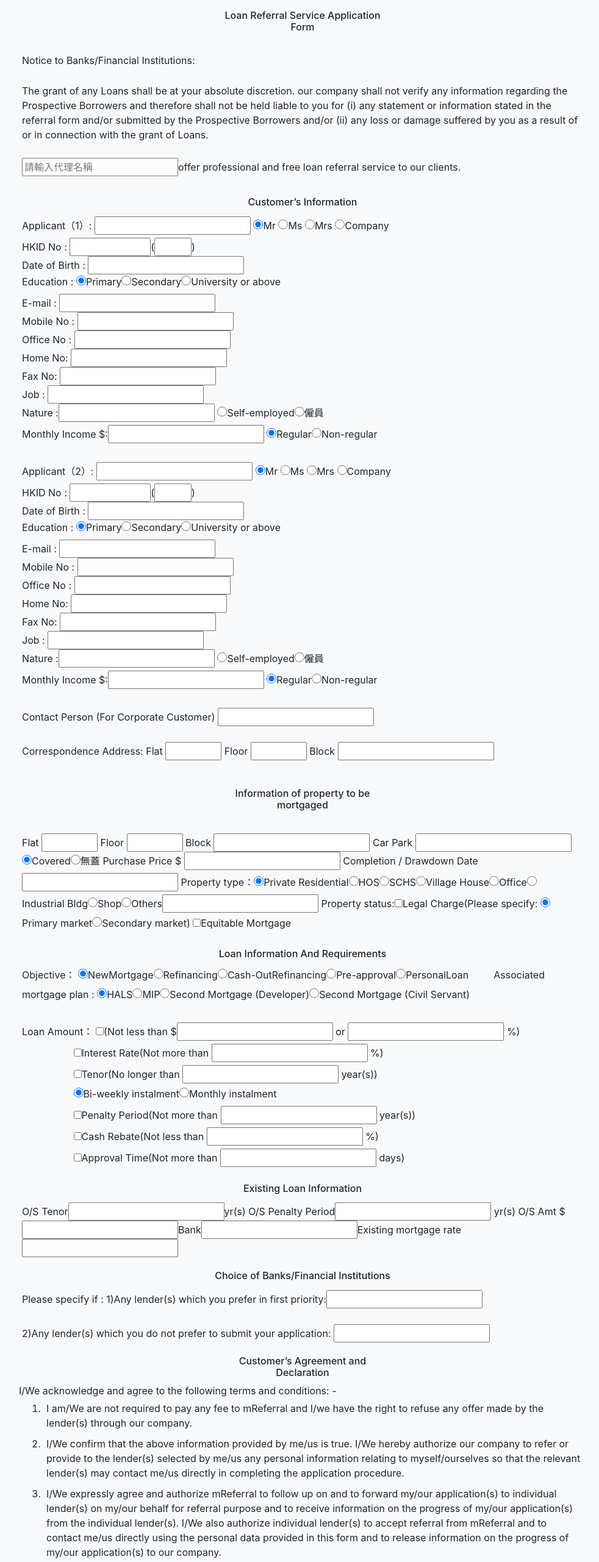
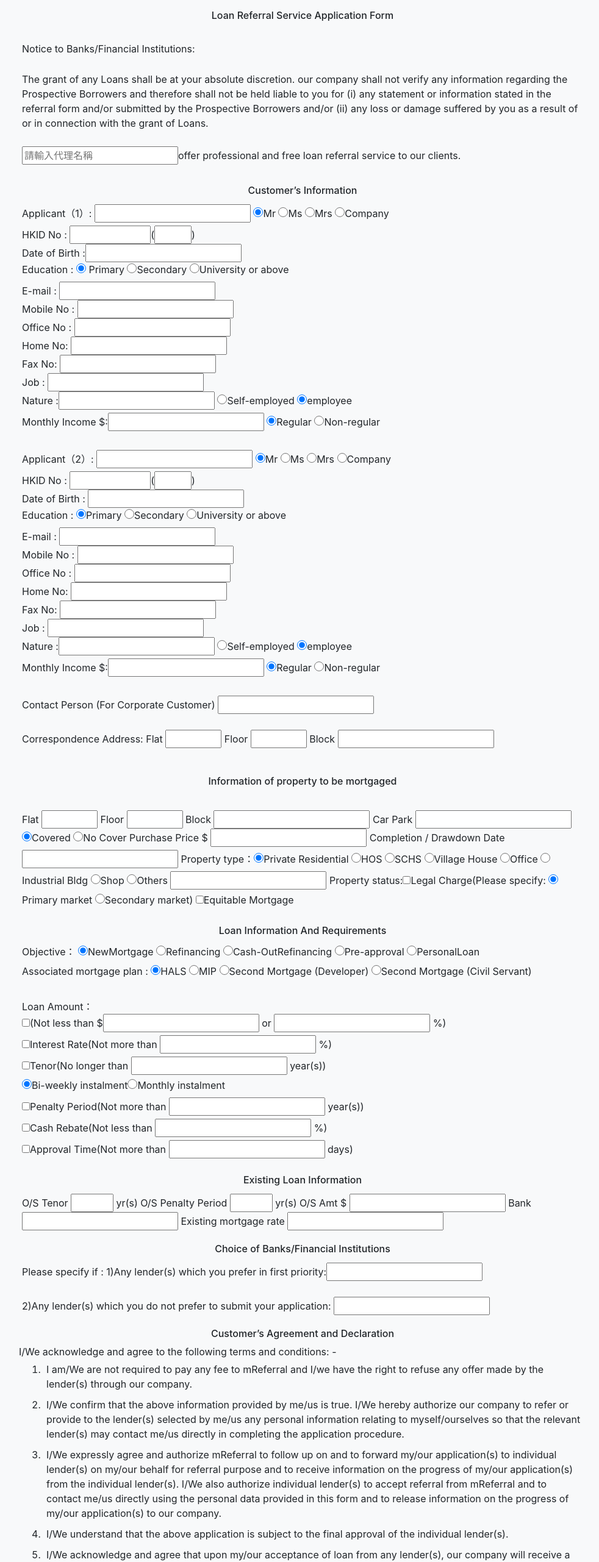
Before and after one commit to RYANCOAL9999/nodejsBlockChainTruffle, a website: page public/formHTML/form8eng.html in a window 1280 px wide. Shown: the top 2562 px of the page at 61% size, without its empty margins (144-1126 px from the left). Drawn offline with nearby package versions, Linux system fonts and the light colour scheme.

Commit message:
cherry-picks and merge

```diff
--- a/public/formHTML/form8eng.html
+++ b/public/formHTML/form8eng.html
@@ -61,11 +61,7 @@
     <body class="bg-light">
         <div class="container">
             <header class="blog-header py-3">
-                <div class="row flex-nowrap justify-content-between align-items-center">
-                    <div class="col-4 pt-1"><!-- <a class="text-muted" href="#">Subscribe</a> --></div>
-                    <div class="col-4 text-center"><h6>Loan Referral Service Application Form</h6></div>
-                    <div class="col-4 d-flex justify-content-end align-items-center" id="uniqueNumber"><!--<h6>表格 3</h6>--></div>
-                </div>
+                <div class="text-center"><h6>Loan Referral Service Application Form</h6></div>
             </header>
             <form name="formNewsLetter" action="/process" method="POST" id="form8Letter">
                 <div class="nav-scroller py-1 mb-2">
@@ -77,11 +73,7 @@
                 </div>
                 <div class="row">
                     <div class="container">
-                        <div class="row flex-nowrap justify-content-between align-items-center">
-                            <div class="col-4 pt-1"><!-- <a class="text-muted" href="#">Subscribe</a> --></div>
-                            <div class="col-4 text-center"><h6>Customer’s Information</h6></div>
-                            <div class="col-4 d-flex justify-content-end align-items-center"><!--<h6>表格 3</h6>--></div>
-                        </div>
+                        <div class="text-center"><h6>Customer’s Information</h6></div>
                         <p>Applicant（1）: <input type="text" name="userAEng">
                             <span class="sortOptions">
                                 <input type="radio" name="userAExclusive" value="Mr" checked><label for="Mr">Mr</label>
@@ -90,8 +82,8 @@
                                             <input type="radio" name="userAExclusive" value="Company"><label for="Company">Company</label>
                                             </span><br>
                            HKID No : <input type="text" name="userAIDNumber" size="8">(<input type="text" name="userAIDBRNumber" size="1">)<br>
-                           Date of Birth : <input type="text" id="datepicker0" name="userABirthday"><br>
-                           Education : <span class="sortOptions"><input type="radio" name="userAEducation" value="Primary" checked><label for="Primary">Primary</label><input type="radio" name="userAEducation" value="Secondary"><label for="Secondary">Secondary</label><input type="radio" name="userAEducation" value="University or above"><label for="University or above">University or above</label></span><br>
+                           Date of Birth :<input type="text" class="datepick" name="userABirthday"><br>
+                           Education : <span class="sortOptions"><input type="radio" name="userAEducation" value="Primary" checked> <label for="Primary">Primary</label> <input type="radio" name="userAEducation" value="Secondary"><label for="Secondary">Secondary</label> <input type="radio" name="userAEducation" value="University or above"><label for="University or above">University or above</label></span><br>
                            E-mail : <input type="text" name="userAEmail"><br>
                            Mobile No : <input type="number" name="userAMobilePhoneNumber" size="10"><br>
                            Office No : <input type="number" name="userAOfficePhoneNumber" size="10"><br>
@@ -99,9 +91,9 @@
                            Fax No: <input type="number" name="userAFaxNumber"><br>
                            Job : <input type="text" name="userAPosition"><br>
                            Nature :<input type="text" name="userABusinessNature">
-                           <span class="sortOptions"><input type="radio" name="userAEmploy" value="Self-employed"><label for="Self-employed">Self-employed</label><input type="radio" name="userAEmploy" value="僱員"><label for="僱員">僱員</label></span><br>
+                           <span class="sortOptions"><input type="radio" name="userAEmploy" value="Self-employed"><label for="Self-employed">Self-employed</label> <input type="radio" name="userAEmploy" value="employee" checked><label for="employee">employee</label></span><br>
                            Monthly Income $:<input type="text" class="amount" name="userAIncomeDollar">
-                           <span class="sortOptions"><input type="radio" name="userAIncome" value="Regular" checked><label for="Regular">Regular</label><input type="radio" name="userAIncome" value="Non-regular"><label for="Non-regular">Non-regular</label></span><br>
+                           <span class="sortOptions"><input type="radio" name="userAIncome" value="Regular" checked><label for="Regular">Regular</label> <input type="radio" name="userAIncome" value="Non-regular"><label for="Non-regular">Non-regular</label></span><br>
                         </p>
                         <p>Applicant（2）: <input type="text" name="userBEng">
                             <span class="sortOptions">
@@ -111,8 +103,8 @@
                                             <input type="radio" name="userBExclusive" value="Company"><label for="Company">Company</label>
                                                 </span><br>
                             HKID No : <input type="text" name="userBIDNumber" size="8">(<input type="text" name="userBIDBRNumber" size="1">)<br>
-                                Date of Birth : <input type="text" id="datepicker0" name="userBBirthday"><br>
-                                    Education : <span class="sortOptions"><input type="radio" name="userBEducation" value="Primary" checked><label for="Primary">Primary</label><input type="radio" name="userBEducation" value="Secondary"><label for="Secondary">Secondary</label><input type="radio" name="userBEducation" value="University or above"><label for="University or above">University or above</label></span><br>
+                                Date of Birth : <input type="text" class="datepick" name="userBBirthday"><br>
+                                    Education : <span class="sortOptions"><input type="radio" name="userBEducation" value="Primary" checked><label for="Primary">Primary</label> <input type="radio" name="userBEducation" value="Secondary"><label for="Secondary">Secondary</label> <input type="radio" name="userBEducation" value="University or above"><label for="University or above">University or above</label></span><br>
                                     E-mail : <input type="text" name="userBEmail"><br>
                                         Mobile No : <input type="number" name="userBMobilePhoneNumber" size="10"><br>
                                             Office No : <input type="number" name="userBOfficePhoneNumber" size="10"><br>
@@ -120,74 +112,54 @@
                                                     Fax No: <input type="number" name="userBFaxNumber"><br>
                                                         Job : <input type="text" name="userBPosition"><br>
                                                             Nature :<input type="text" name="userBBusinessNature">
-                                                                <span class="sortOptions"><input type="radio" name="userBEmploy" value="Self-employed"><label for="Self-employed">Self-employed</label><input type="radio" name="userBEmploy" value="僱員"><label for="僱員">僱員</label></span><br>
+                                                                <span class="sortOptions"><input type="radio" name="userBEmploy" value="Self-employed"><label for="Self-employed">Self-employed</label> <input type="radio" name="userBEmploy" value="employee" checked><label for="employee">employee</label></span><br>
                                                                 Monthly Income $:<input type="text" class="amount" name="userBIncomeDollar">
-                                                                    <span class="sortOptions"><input type="radio" name="userBIncome" value="Regular" checked><label for="Regular">Regular</label><input type="radio" name="userBIncome" value="Non-regular"><label for="Non-regular">Non-regular</label></span><br>
+                                                                    <span class="sortOptions"><input type="radio" name="userBIncome" value="Regular" checked><label for="Regular">Regular</label> <input type="radio" name="userBIncome" value="Non-regular"><label for="Non-regular">Non-regular</label></span><br>
                                                                     </p>
 
                         <p>Contact Person (For Corporate Customer) <input type="text" name="contractPerson" ></p>
                         <p>Correspondence Address: Flat <input type="text" name="contractFlat" size="4"> Floor <input type="text" name="contractFloor" size="4"> Block <input type="text" name="contractBlock">
                         </p>
                         <br>
-                        <div class="row flex-nowrap justify-content-between align-items-center">
-                            <div class="col-4 pt-1"><!-- <a class="text-muted" href="#">Subscribe</a> --></div>
-                            <div class="col-4 text-center"><h6>Information of property to be mortgaged</h6></div>
-                            <div class="col-4 d-flex justify-content-end align-items-center"><!--<h6>表格 3</h6>--></div>
-                        </div>
+                        <div class="text-center"><h6>Information of property to be mortgaged</h6></div>
                         <br>
                         <p> Flat <input type="text" name="propertyFlat" size="4">
                             Floor <input type="text" name="propertyFloor" size="4">
                             Block <input type="text" name="propertyBlock" >
                             Car Park <input type="text" name="carAddress" >
-                            <span class="sortOptions"><input type="radio" name="cover" value="Covered" checked><label for="Covered">Covered</label><input type="radio" name="cover" value="無蓋"><label for="無蓋">無蓋</label></span>
+                            <span class="sortOptions"><input type="radio" name="cover" value="Covered" checked><label for="Covered">Covered</label> <input type="radio" name="cover" value="No Cover"><label for="No Cover">No Cover</label></span>
                             Purchase Price $ <input type="text" name="price" class="amount" >
                             Completion / Drawdown Date <input type="text" id="datepicker2" name="propertyDate" >
-                            Property type：<span class="sortOptions"><input type="radio" name="propertyCat" value="Private Residential" checked><label for="Private Residential">Private Residential</label><input type="radio" name="propertyCat" value="HOS"><label for="HOS">HOS</label><input type="radio" name="propertyCat" value="SCHS"><label for="SCHS">SCHS</label><input type="radio" name="propertyCat" value="Village House"><label for="Village House">Village House</label><input type="radio" name="propertyCat" value="Office"><label for="Office">Office</label><input type="radio" name="propertyCat" value="Industrial Bldg"><label for="Industrial Bldg">Industrial Bldg</label><input type="radio" name="propertyCat" value="Shop"><label for="Shop">Shop</label><input type="radio" name="propertyCat" value="Others"><label for="Others">Others</label><input type="text" name="propertyOther" >
+                            Property type：<span class="sortOptions"><input type="radio" name="propertyCat" value="Private Residential" checked><label for="Private Residential">Private Residential</label> <input type="radio" name="propertyCat" value="HOS"><label for="HOS">HOS</label> <input type="radio" name="propertyCat" value="SCHS"><label for="SCHS">SCHS</label> <input type="radio" name="propertyCat" value="Village House"><label for="Village House">Village House</label> <input type="radio" name="propertyCat" value="Office"><label for="Office">Office</label> <input type="radio" name="propertyCat" value="Industrial Bldg"><label for="Industrial Bldg">Industrial Bldg</label> <input type="radio" name="propertyCat" value="Shop"><label for="Shop">Shop</label> <input type="radio" name="propertyCat" value="Others"><label for="Others">Others</label> <input type="text" name="propertyOther" >
                             </span>
-                            Property status:<input type="checkbox" name="propertyStatus" value=1><label for=1>Legal Charge</label>(Please specify: <span class="sortOptions"><input type="radio" name="market" value="Primary market" checked><label for="Primary market">Primary market</label><input type="radio" name="market" value="Secondary market"><label for="Secondary market">Secondary market</label></span>)
+                            Property status:<input type="checkbox" name="propertyStatus" value=1><label for=1>Legal Charge</label>(Please specify: <span class="sortOptions"><input type="radio" name="market" value="Primary market" checked><label for="Primary market">Primary market</label> <input type="radio" name="market" value="Secondary market"><label for="Secondary market">Secondary market</label></span>)
                             <input type="checkbox" name="propertyOffPlan" value=1><label for=1>Equitable Mortgage</label>
                         </p>
-                        <div class="row flex-nowrap justify-content-between align-items-center">
-                            <div class="col-4 pt-1"><!-- <a class="text-muted" href="#">Subscribe</a> --></div>
-                            <div class="col-4 text-center"><h6>Loan Information And Requirements</h6></div>
-                            <div class="col-4 d-flex justify-content-end align-items-center"><!--<h6>表格 3</h6>--></div>
-                        </div>
+                        <div class="text-center"><h6>Loan Information And Requirements</h6></div>
                         <p>Objective：
-                        <span class="sortOptions"><input type="radio" name="loanPurpose" value="NewMortgage" checked><label for="NewMortgage">NewMortgage</label><input type="radio" name="loanPurpose" value="Refinancing"><label for="Refinancing">Refinancing</label><input type="radio" name="loanPurpose" value="Cash-OutRefinancing"><label for="Cash-OutRefinancing">Cash-OutRefinancing</label><input type="radio" name="loanPurpose" value="Pre-approval"><label for="Pre-approval">Pre-approval</label><input type="radio" name="loanPurpose" value="PersonalLoan"><label for="PersonalLoan">PersonalLoan</label>
+                        <span class="sortOptions"><input type="radio" name="loanPurpose" value="NewMortgage" checked><label for="NewMortgage">NewMortgage</label> <input type="radio" name="loanPurpose" value="Refinancing"><label for="Refinancing">Refinancing</label> <input type="radio" name="loanPurpose" value="Cash-OutRefinancing"><label for="Cash-OutRefinancing">Cash-OutRefinancing</label> <input type="radio" name="loanPurpose" value="Pre-approval"><label for="Pre-approval">Pre-approval</label> <input type="radio" name="loanPurpose" value="PersonalLoan"><label for="PersonalLoan">PersonalLoan</label>
                             </span>
-                            &emsp;&emsp;
+                            <br />
                             Associated mortgage plan :
-                            <span class="sortOptions"><input type="radio" name="additionalLoanPlan" value="HALS" checked><label for="HALS">HALS</label><input type="radio" name="additionalLoanPlan" value="MIP"><label for="MIP">MIP</label><input type="radio" name="additionalLoanPlan" value="Second Mortgage (Developer)"><label for="Second Mortgage (Developer)">Second Mortgage (Developer)</label><input type="radio" name="additionalLoanPlan" value="Second Mortgage (Civil Servant)"><label for="Second Mortgage (Civil Servant)">Second Mortgage (Civil Servant)</label>
+                            <span class="sortOptions"><input type="radio" name="additionalLoanPlan" value="HALS" checked><label for="HALS">HALS</label> <input type="radio" name="additionalLoanPlan" value="MIP"><label for="MIP">MIP</label> <input type="radio" name="additionalLoanPlan" value="Second Mortgage (Developer)"><label for="Second Mortgage (Developer)">Second Mortgage (Developer)</label> <input type="radio" name="additionalLoanPlan" value="Second Mortgage (Civil Servant)"><label for="Second Mortgage (Civil Servant)">Second Mortgage (Civil Servant)</label>
                             </span>
                         </p>
                         <p>Loan Amount：
-                            <input type="checkbox" name="loanRequest" value=1><label for=1>(Not less than $</label><input type="text" class="amount" name="loanRequestMoney" > or <input type="number" name="loanRequestPer"> %)
-                                <br>&emsp;&emsp;&emsp;&emsp;&emsp;&nbsp;<input type="checkbox" name="interestRate" value=1><label for=1>Interest Rate</label>(Not more than <input type="number" name="interestRatePer" > %)
-                                <br>&emsp;&emsp;&emsp;&emsp;&emsp;&nbsp;<input type="checkbox" name="repaymentPeriod" value=1><label for=1>Tenor</label>(No longer than <input type="number" name="repaymentPeriodYear" > year(s))
-                                <br>&emsp;&emsp;&emsp;&emsp;&emsp;&nbsp;<span class="sortOptions"><input type="radio" name="contribution" value="Bi-weekly instalment" checked><label for="Bi-weekly instalment">Bi-weekly instalment</label><input type="radio" name="contribution" value="Monthly instalment"><label for="Monthly instalment">Monthly instalment</label></span>
-                                <br>&emsp;&emsp;&emsp;&emsp;&emsp;&nbsp;<input type="checkbox" name="penaltyPeriod" value=1><label for=1>Penalty Period</label>(Not more than <input type="number" name="penaltyPeriodYear" > year(s))
-                                <br>&emsp;&emsp;&emsp;&emsp;&emsp;&nbsp;<input type="checkbox" name="cashRebate" value=1><label for=1>Cash Rebate</label>(Not less than <input type="number" name="cashRebatePer" > %)
-                                <br>&emsp;&emsp;&emsp;&emsp;&emsp;&nbsp;<input type="checkbox" name="approvalLoan" value=1><label for=1>Approval Time</label>(Not more than <input type="number" name="approvalLoanDay" > days)
+                            <br><input type="checkbox" name="loanRequest" value=1><label for=1>(Not less than $</label><input type="text" class="amount" name="loanRequestMoney" > or <input type="number" name="loanRequestPer"> %)
+                            <br><input type="checkbox" name="interestRate" value=1><label for=1>Interest Rate</label>(Not more than <input type="number" name="interestRatePer" > %)
+                            <br><input type="checkbox" name="repaymentPeriod" value=1><label for=1>Tenor</label>(No longer than <input type="number" name="repaymentPeriodYear" > year(s))
+                            <br><span class="sortOptions"><input type="radio" name="contribution" value="Bi-weekly instalment" checked><label for="Bi-weekly instalment">Bi-weekly instalment</label><input type="radio" name="contribution" value="Monthly instalment"><label for="Monthly instalment">Monthly instalment</label></span>
+                            <br><input type="checkbox" name="penaltyPeriod" value=1><label for=1>Penalty Period</label>(Not more than <input type="number" name="penaltyPeriodYear" > year(s))
+                            <br><input type="checkbox" name="cashRebate" value=1><label for=1>Cash Rebate</label>(Not less than <input type="number" name="cashRebatePer" > %)
+                            <br><input type="checkbox" name="approvalLoan" value=1><label for=1>Approval Time</label>(Not more than <input type="number" name="approvalLoanDay" > days)
                         </p>
-                        <div class="row flex-nowrap justify-content-between align-items-center">
-                            <div class="col-4 pt-1"><!-- <a class="text-muted" href="#">Subscribe</a> --></div>
-                            <div class="col-4 text-center"><h6>Existing Loan Information</h6></div>
-                            <div class="col-4 d-flex justify-content-end align-items-center"><!--<h6>表格 3</h6>--></div>
-                        </div>
-                        <p>O/S Tenor<input type="number" name="remainingContributionPeriodYear" >yr(s) O/S Penalty Period<input type="number" name="surlusFineYear" > yr(s) O/S Amt $<input type="text" class="amount" name="AmountOwned" >Bank<input type="text" name="bankMortgage" >Existing mortgage rate<input type="number" name="existingMortgageRate" >
+                        <div class="text-center"><h6>Existing Loan Information</h6></div>
+                        <p>O/S Tenor <input type="number" name="remainingContributionPeriodYear" style="width:70px;"> yr(s) O/S Penalty Period <input type="number" name="surlusFineYear" style="width:70px;"> yr(s) O/S Amt $ <input type="text" class="amount" name="AmountOwned" > Bank <input type="text" name="bankMortgage" > Existing mortgage rate <input type="number" name="existingMortgageRate" >
                         </p>
-                        <div class="row flex-nowrap justify-content-between align-items-center">
-                            <div class="col-4 pt-1"><!-- <a class="text-muted" href="#">Subscribe</a> --></div>
-                            <div class="col-4 text-center"><h6>Choice of Banks/Financial Institutions</h6></div>
-                            <div class="col-4 d-flex justify-content-end align-items-center"><!--<h6>表格 3</h6>--></div>
-                        </div>
-                            <p>Please specify if : 1)Any lender(s) which you prefer in first priority:<input type="text" name="BankChoose" ></p>
-                            <p>2)Any lender(s) which you do not prefer to submit your application: <input type="text" name="otherBankChoose" ></p>
-                        <div class="row flex-nowrap justify-content-between align-items-center">
-                            <div class="col-4 pt-1"><!-- <a class="text-muted" href="#">Subscribe</a> --></div>
-                            <div class="col-4 text-center"><h6>Customer’s Agreement and Declaration</h6></div>
-                            <div class="col-4 d-flex justify-content-end align-items-center"><!--<h6>表格 3</h6>--></div>
-                        </div>
+                        <div class="text-center"><h6>Choice of Banks/Financial Institutions</h6></div>
+                        <p>Please specify if : 1)Any lender(s) which you prefer in first priority:<input type="text" name="BankChoose" ></p>
+                        <p>2)Any lender(s) which you do not prefer to submit your application: <input type="text" name="otherBankChoose" ></p>
+                        <div class="text-center"><h6>Customer’s Agreement and Declaration</h6></div>
                         I/We acknowledge and agree to the following terms and conditions: -
                         <ol type="1">
                             <li>I am/We are not required to pay any fee to mReferral and I/we have the right to refuse any offer made by the lender(s) through our company.</li>
@@ -283,5 +255,6 @@
                 </form>
             </div>
         </div>
+        <script type="text/javascript" src="/js/jqueryHandle.js"></script>
     </body>
 </html>
--- a/public/js/formDataSetting.js
+++ b/public/js/formDataSetting.js
@@ -388,44 +388,4 @@ var buttonEvent =
 
 };
 
-/**
- * concurrenc with , input
- */
-(function($, undefined){
-  "use strict";
-  $(function() {
-    var $concurrenc = $(".amount");
-    $concurrenc.on("keyup", function(event){
-        // alert('Hello');
-        var selection = window.getSelection().toString();
-        if ( selection !== '' ) {
-              return;
-        }
-        if ( $.inArray( event.keyCode, [38,40,37,39] ) !== -1 ) {
-          return;
-        }
-        var $this = $( this );
-        // Get the value.
-        var input = $this.val();
-
-        var input = input.replace(/[\D\s\._\-]+/g, "");
-        input = input ? parseInt( input, 10 ) : 0;
-
-        $this.val( function() {
-          return ( input === 0 ) ? "" : input.toLocaleString( "en-US" );
-        });
-    })
-  });
-})(jQuery);
-
-/**
- *  datapicker for all broswers settings.
- */
-$( function() {
-  for(var i = 0 ; i < 3; i++)
-  {
-    $( `#datepicker${i}` ).datepicker();
-  }
-} );
-
 var hyperledger = 1;
--- /dev/null
+++ b/public/js/jqueryHandle.js
@@ -0,0 +1,33 @@
+/**
+ * concurrenc with , input
+ */
+(function($, undefined){
+    "use strict";
+    $(function() {
+        var $concurrenc = $(".amount");
+        $concurrenc.on("keyup", function(event){
+            // alert('Hello');
+            var selection = window.getSelection().toString();
+            if ( selection !== '' ) {
+                return;
+            }
+            if ( $.inArray( event.keyCode, [38,40,37,39] ) !== -1 ) {
+            return;
+            }
+            var $this = $( this );
+            // Get the value.
+            var input = $this.val();
+
+            var input = input.replace(/[\D\s\._\-]+/g, "");
+            input = input ? parseInt( input, 10 ) : 0;
+
+            $this.val( function() {
+            return ( input === 0 ) ? "" : input.toLocaleString( "en-US" );
+            });
+        })
+    });
+})(jQuery);
+
+$('.datepick').each(function(){
+    $(this).datepicker();
+});
```
Also changed, not shown: public/formHTML/form3.html (+3 -2 lines), public/formHTML/form3eng.html (+3 -2 lines), public/formHTML/form4.html (+3 -2 lines), public/formHTML/form4eng.html (+3 -2 lines), public/formHTML/form5.html (+3 -2 lines), public/formHTML/form5eng.html (+3 -2 lines), public/formHTML/form6.html (+3 -2 lines), public/formHTML/form6eng.html (+3 -2 lines), public/formHTML/form8.html (+12 -11 lines), 1 other file.
